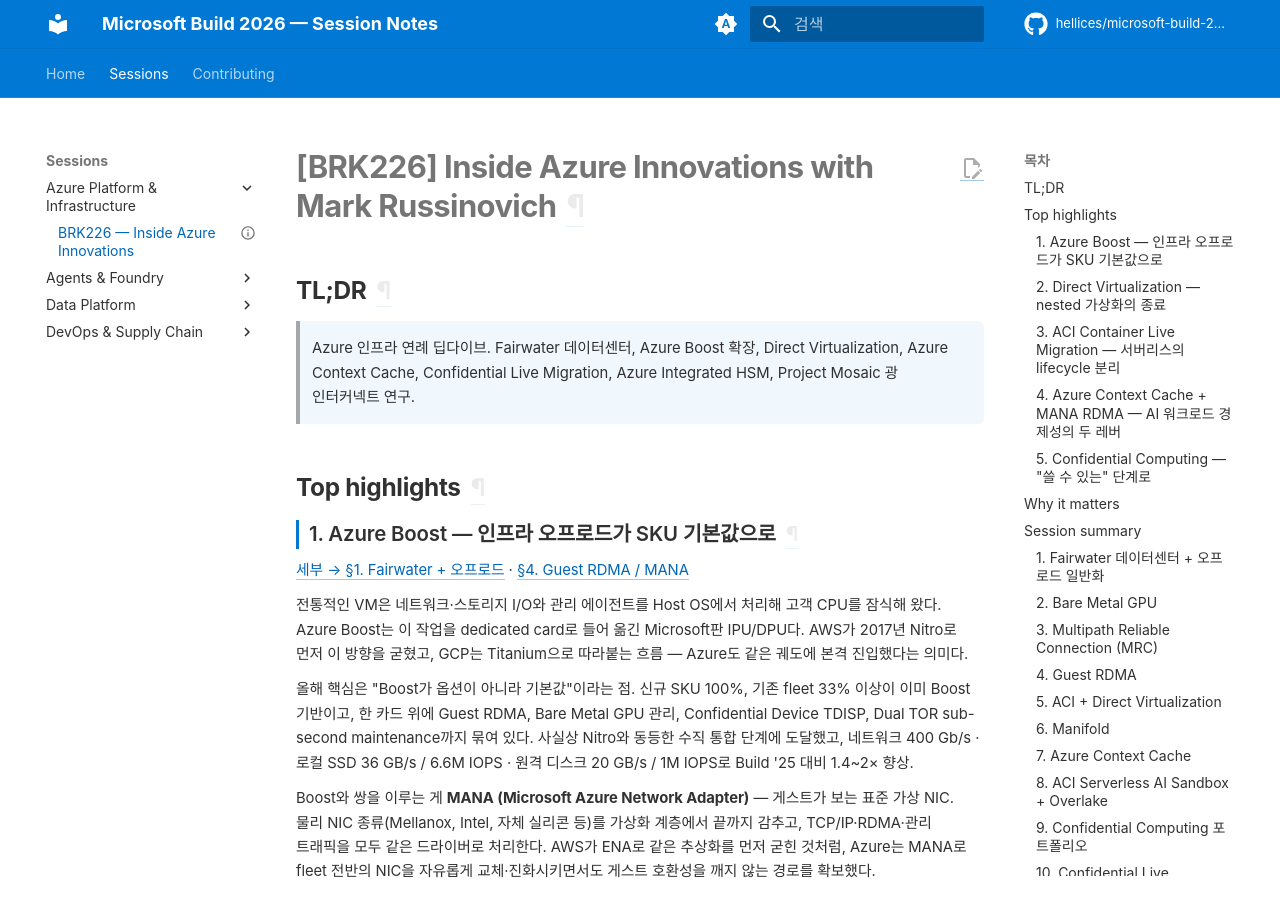
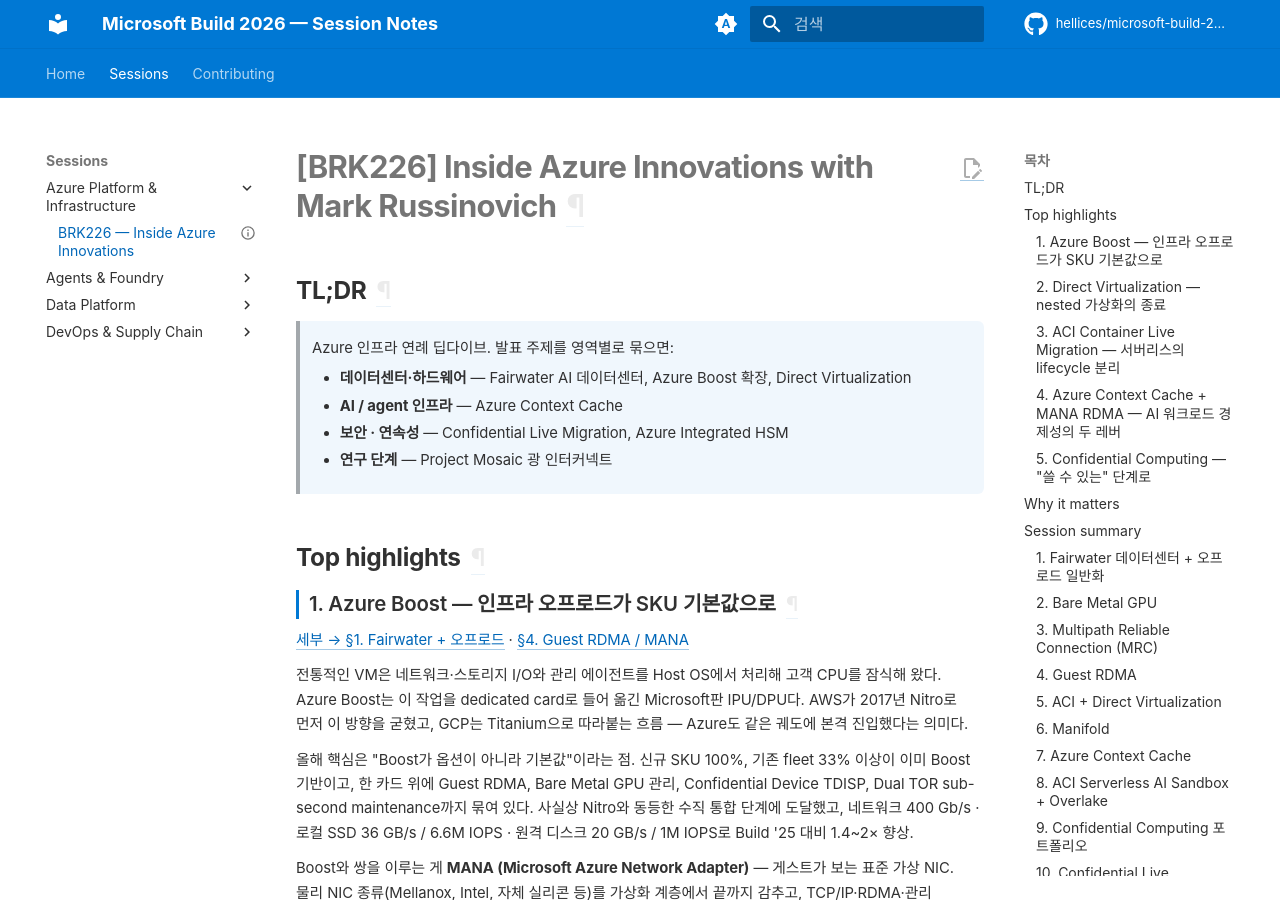
Before and after one commit to hellices/microsoft-build-2026, an MkDocs documentation site: the page built from docs/sessions/BRK226-inside-azure-innovations.md, in a window 1280 px wide and 900 px high. Built offline with MkDocs 1.6.1 and Material for MkDocs 9.7.7, drawn with Linux system fonts in a browser that asks for light colours; some web fonts are replaced; comment, search, counter and statistics services are not loaded.

Commit message:
Restructure long TL;DRs as intro + bullets for readability
Sessions touched:
- LIVE143: HorizonDB + Rayfin announcements as two bullets
- DEM364: headline + two bullets (one-DB story / BYOM one-liner)
- BRK226: 7 topics regrouped into 4 themed bullets
  (datacenter·hardware / AI·agent infra / security·resilience / research)
- DEM350: positioning headline + 3 bullets
  (author flow / run flow / safety)

Template:
- _TEMPLATE.md TL;DR comment now suggests bullet split
  when there are multiple items.

BRK240 and OD823 already follow the recommended shape — unchanged.

```diff
--- a/docs/sessions/BRK226-inside-azure-innovations.md
+++ b/docs/sessions/BRK226-inside-azure-innovations.md
@@ -16,7 +16,12 @@
 
 ## TL;DR
 
-> Azure 인프라 연례 딥다이브. Fairwater 데이터센터, Azure Boost 확장, Direct Virtualization, Azure Context Cache, Confidential Live Migration, Azure Integrated HSM, Project Mosaic 광 인터커넥트 연구.
+> Azure 인프라 연례 딥다이브. 발표 주제를 영역별로 묶으면:
+>
+> - **데이터센터·하드웨어** — Fairwater AI 데이터센터, Azure Boost 확장, Direct Virtualization
+> - **AI / agent 인프라** — Azure Context Cache
+> - **보안 · 연속성** — Confidential Live Migration, Azure Integrated HSM
+> - **연구 단계** — Project Mosaic 광 인터커넥트
 
 ## Top highlights
 
```
Also changed, not shown: docs/sessions/DEM350-github-agentic-workflows.md (+5 -1 lines), docs/sessions/DEM364-horizondb-postgresql.md (+6 -1 lines), docs/sessions/LIVE143-azure-data-horizondb-rayfin.md (+6 -1 lines), docs/sessions/_TEMPLATE.md (+1 -1 lines).
